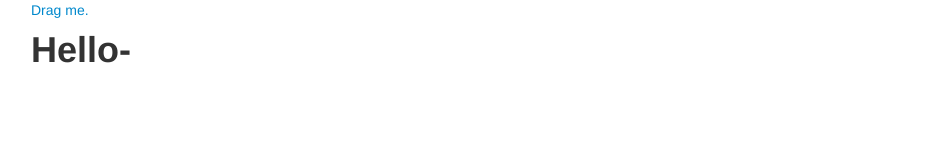
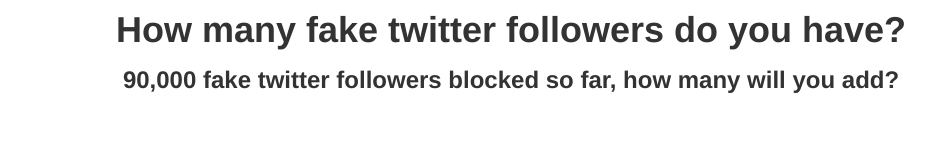
Before and after one commit to jcbmllgn/followersBeGone, a website: page app/index.html in a window 1280 px wide. Shown: the whole page, without its empty margins (119-1054 px from the left). Drawn offline with nearby package versions, Linux system fonts and the light colour scheme.

Commit message:
working on landing page.

```diff
--- a/app/index.html
+++ b/app/index.html
@@ -18,12 +18,9 @@
     </head>
     <body>
         <div class="container">
-            <div class="row">
-                <a href="javascript: (function () {
-                        var jsCode = document.createElement('script');
-                        jsCode.setAttribute('src', '/scripts/remover.js');
-                        document.body.appendChild(jsCode);}());">Drag me.</a>
-                        <h1>Hello-</h1>
+            <div class="row text-center">
+                <h1>How many fake twitter followers do you have?</h1>
+                <h3><span>90,000</span> fake twitter followers blocked so far, how many will you add?</h3>
             </div>
         </div>
         <!--[if lt IE 7]>
--- a/app/styles/main.css
+++ b/app/styles/main.css
@@ -1 +1,5 @@
 /* Will be compiled down to a single stylesheet with your sass files */
+
+.text-center {
+  text-align: center;
+}
```
Also changed, not shown: app/scripts/remove-followers.js (+5 -4 lines), app/scripts/remover.js (+32 -2 lines), app/styles/style.scss (deleted).
